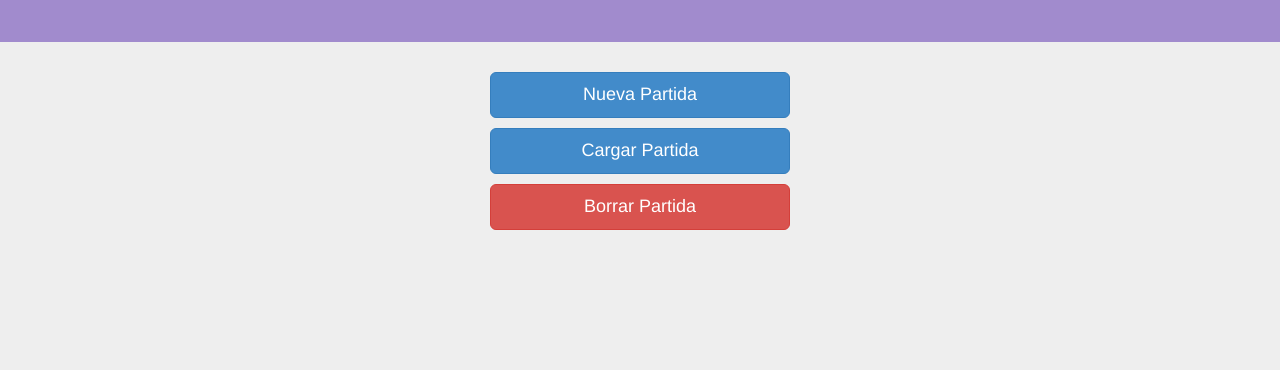
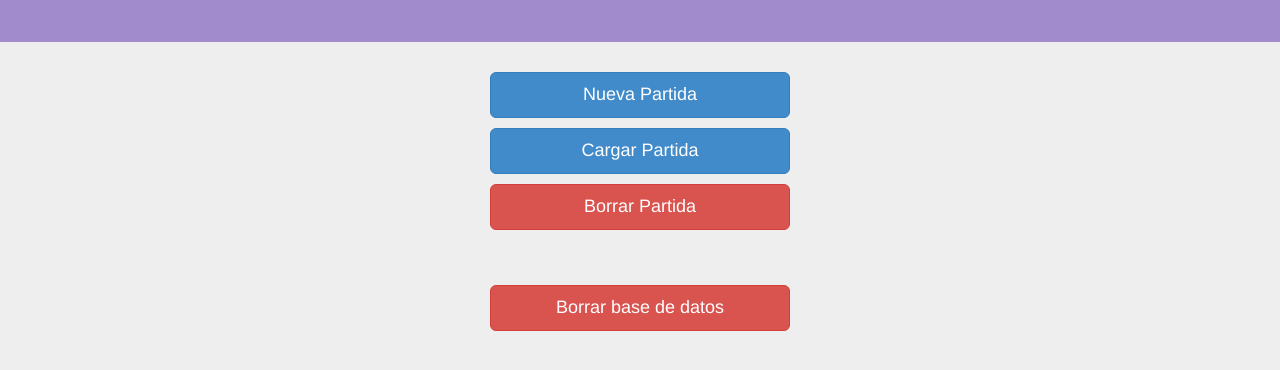
Before and after one commit to Erep26/DWEC, a plain HTML site: page Activitat-1.5 laVolta/index.html in a window 1280 px wide. Shown: the part 108-478 px from the top of the page. Drawn offline with Linux system fonts and the light colour scheme.

Commit message:
borrar db

```diff
--- a/Activitat-1.5 laVolta/index.html
+++ b/Activitat-1.5 laVolta/index.html
@@ -20,6 +20,8 @@
 			<p><button class="btn btn-lg btn-block btn-primary" data-toggle="modal" data-target="#myModal" onclick="newGame();">Nueva Partida</button></p>
 			<p><button class="btn btn-lg btn-block btn-primary" data-toggle="modal" data-target="#myModal" onclick="loadGame();">Cargar Partida</button></p>
 			<p><button class="btn btn-lg btn-block btn-danger" data-toggle="modal" data-target="#myModal" onclick="removeGame();">Borrar Partida</button></p>
+			<br />
+			<p><button class="btn btn-lg btn-block btn-danger" onclick="removeAll();">Borrar base de datos</button></p>
 		</div>
 
 
--- a/Activitat-1.5 laVolta/js/DBManager.js
+++ b/Activitat-1.5 laVolta/js/DBManager.js
@@ -96,6 +96,16 @@ function borra(partida){
   }
 }
 
+function removeAll(){
+  var request = window.indexedDB.deleteDatabase("laVolta");
+    request.onsuccess = function() {
+        $.bootstrapGrowl("Base de datos borrada!");
+    };
+    request.onerror = function(event) {
+        $.bootstrapGrowl("No se pudo borrar la base de datos");
+    };
+}
+
 function buscaPartida(callback){
   var trans= db.transaction(["partidas"],"readwrite");
   var store= trans.objectStore("partidas");
```
